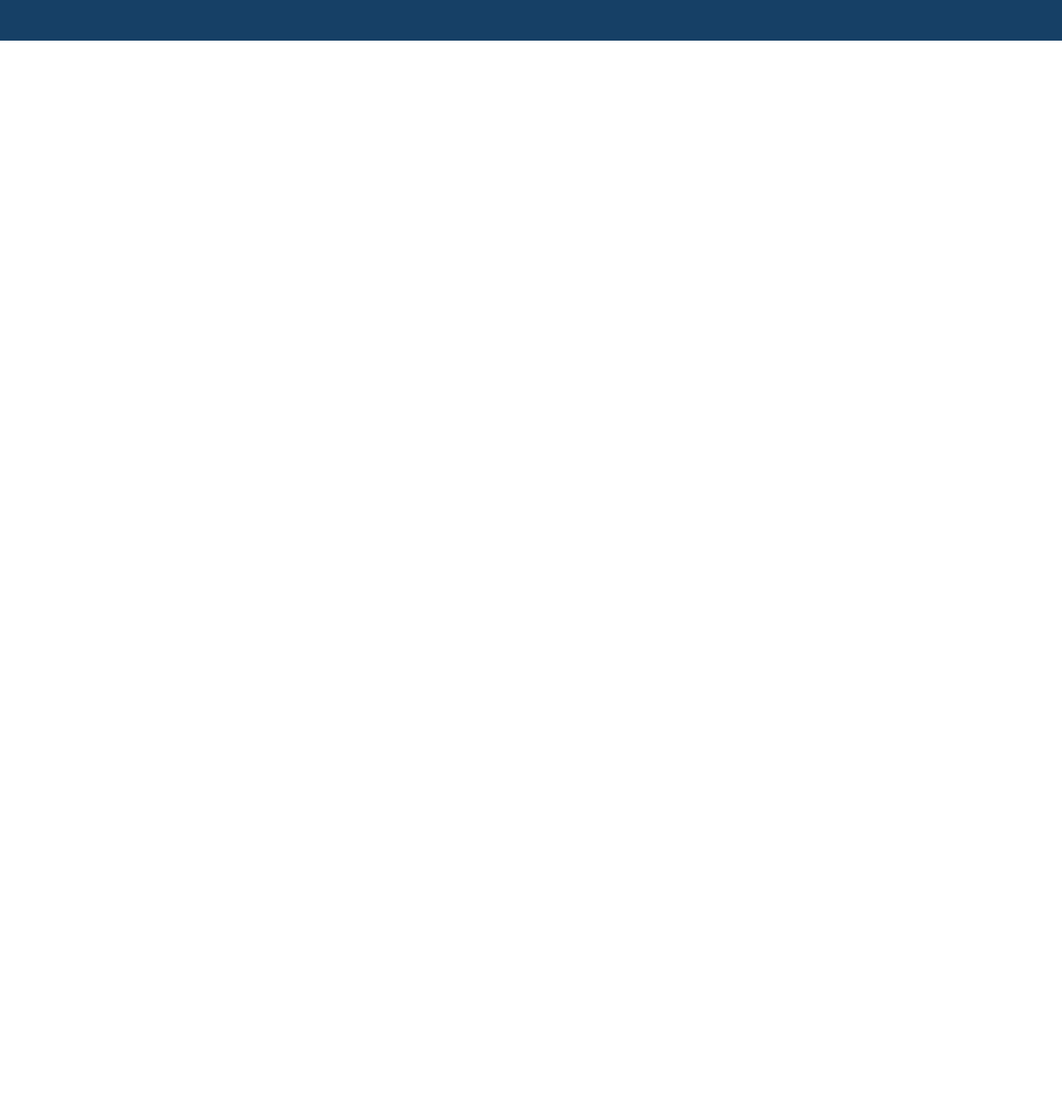
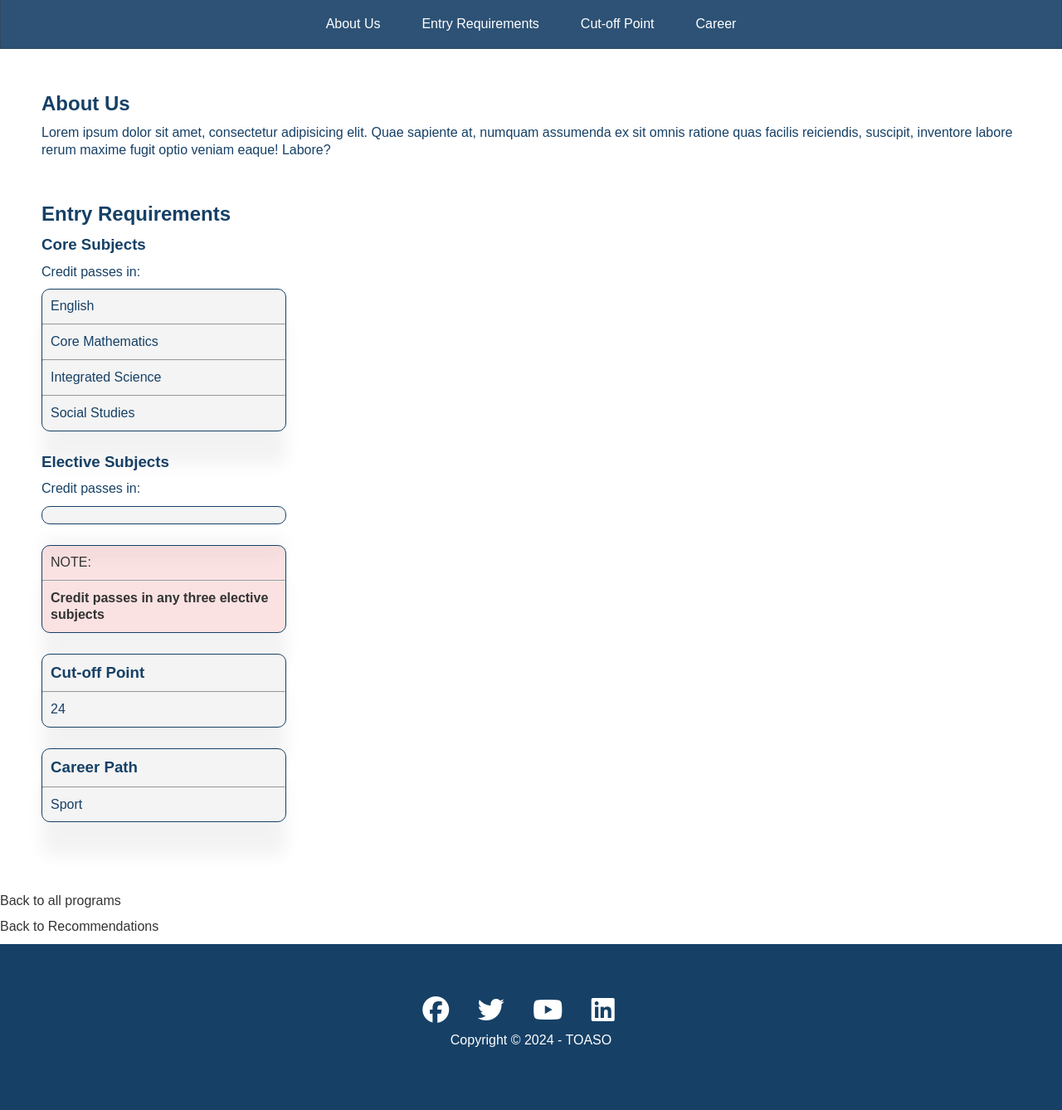
Before and after one commit to QPaaSam/toaso-backend, a Django app: page /programs/6/ in a window 1280 px wide. Shown: the part 519-1857 px from the top of the page at 83% size. Before the commit the page ends 568 px from the top, so only its background shows below. Run offline with Django 5.2, Linux system fonts and the light colour scheme; data comes from the database, SQL or seed files in the repository; some libraries are stand-ins or nearby versions.

Commit message:
course details page

```diff
--- a/toaso/templates/toaso/base.html
+++ b/toaso/templates/toaso/base.html
@@ -208,6 +208,7 @@
     border-bottom: #3333334d 1px solid;
 }
 
+
 .navbar a{
     color:  #164066;
     padding: 10px 20px;
@@ -224,6 +225,78 @@
 
 .navbar .logo {
     font-weight: 400;
+}
+
+.navbar2 {
+    display: flex;
+    align-items: center;
+    justify-content: space-between;
+    background:  #163f66e5;
+    width: 100%;
+    height: 60px;
+    top: 0px;
+    padding: 0 30px;
+    border: #3333334d 1px solid;
+}
+
+
+.navbar2 a{
+    color:  #fff;
+    padding: 10px 20px;
+    margin: 0 5px;
+}
+
+.navbar2 a:hover {
+    border-bottom: #38A1FF 2px solid;
+}
+
+.navbar2 ul {
+
+    display: flex;
+    margin: auto;
+}
+
+.navbar2 nav{
+    margin: auto;
+}
+
+.main-content{
+    padding: 50px;
+}
+
+#about {
+    margin-bottom: 50px;
+}
+
+#requirements h1{
+    margin-bottom: 10px;
+}
+
+.core {
+    border: solid 1px #164066;
+    background: #f4f4f4;
+    max-width: 25%;
+    border-radius: 10px;
+    box-shadow: 0px 40px 20px 0px rgba(1, 0, 0, 0.05);
+    margin-bottom: 25px;
+}
+
+.core li{
+    padding: 10px;
+}
+
+.note {
+    border: solid 1px #164066;
+    background: rgba(240, 155, 155, 0.29);
+    max-width: 25%;
+    border-radius: 10px;
+    box-shadow: 0px 40px 20px 0px rgba(1, 0, 0, 0.05);
+    margin-bottom: 25px;
+    color: #333;
+}
+
+.note li{
+    padding: 10px;
 }
 
 .footer {
@@ -260,6 +333,16 @@
     }
 }
 
+@media(max-width: 768px) {
+    .core{
+        max-width:60%;
+    }
+
+    .note{
+        max-width: 60%;
+    }
+}
+
     </style>
 </head>
 <body id="home">
@@ -270,10 +353,10 @@
             </h1>
             <nav>
                 <ul>
-                    <li><a href="#home">Home</a></li>
-                    <li><a href="#about">About</a></li>
-                    <li><a href="#services">Services</a></li>
-                    <li><a href="#contact">Contact Us</a></li>
+                    <li><a href="{% url 'home' %}">Home</a></li>
+                    <li><a href="{% url 'about' %}">About</a></li>
+                    <li><a href="{% url 'services' %}">Services</a></li>
+                    <li><a href="{% url 'contact' %}">Contact Us</a></li>
                 </ul>
             </nav>
         </div>
--- a/toaso/templates/toaso/program_detail.html
+++ b/toaso/templates/toaso/program_detail.html
@@ -9,12 +9,65 @@
 </head>
 <body>
 {% block content %}
+
+<section id="section-find" class="solutions flex-columns">
+    <div class="row">
+        <div class="column">
+            <div class="column-2">
                 <h1> {{program.name}} </h1>
-    <p>{{ program.description }}</p>
-    <p><strong>Core Requirements: </strong>
-        Credit passes in English, Core Mathematics, Integrated Science & Social Studies
-    <p><strong>Elective Requirements: </strong>
-        {% if program.elective_reqirement_logic == 'ANY' %}
+                <p>{{ program.description }}</p>                <a href="" class="btn btn-outline">Read More</a>
+            </div>
+        </div>
+        <div class="column">
+            <div class="column-1">
+                <img src="images/image3.png" alt="">
+            </div>
+        </div>
+    </div>
+</section>
+<header class="hero">
+    <div id="navbar" class="navbar2">
+        <nav>
+            <ul>
+                <li><a href="#">About Us</a></li>
+                <li><a href="#">Entry Requirements</a></li>
+                <li><a href="#">Cut-off Point</a></li>
+                <li><a href="#">Career</a></li>
+            </ul>
+        </nav>
+    </div>
+</header>
+<main>
+<div class="main-content">
+
+    <section id="about">
+        <h1>About Us</h1>
+        <p>Lorem ipsum dolor sit amet, consectetur adipisicing elit. Quae sapiente at, numquam assumenda ex sit omnis ratione quas facilis reiciendis, suscipit, inventore labore rerum maxime fugit optio veniam eaque! Labore?</p>
+    </section>
+
+    <section id="requirements">
+        <h1>Entry Requirements</h1>
+        <div>
+            <h3>Core Subjects</h3>
+            <p>Credit passes in:</p>
+            <div class="core">
+                <ul>
+                    <li>English</li>
+                    <hr>
+                    <li>Core Mathematics</li>
+                    <hr>
+                    <li>Integrated Science</li>
+                    <hr>
+                    <li>Social Studies</li>
+                </ul>
+            </div>
+
+
+            <h3>Elective Subjects</h3>
+            <p>Credit passes in:</p>
+            <div class="core">
+                <ul>
+                    <li>{% if program.elective_reqirement_logic == 'ANY' %}
                         Credit passes in any three electives
                     {% elif program.elective_requirement_logic == 'ALL' %}
                         {% for elective in program.elective_requirements.all %}
@@ -22,13 +75,52 @@
                         {% endfor %}
                     {% elif program.elective_requirement_logic == 'CONSTANT_PLUS_TWO' %}
                         {{ program.constant_elective }} and any two elective subjects
-        {% endif %}
-    <p><strong>NOTE: </strong> {{program.note}} </p>
-    <p><strong> Cut-off Point: </strong> {{program.cut_off_point}}</p>
-    <p><strong> Career Pathways: </strong> {{program.career}}</p>
+                    {% endif %}</li>
+
+                </ul>
+            </div>
+
+            <div class="note">
+                <ul>
+                    <li>
+                        NOTE:
+                    </li>
+                    <hr>
+                    <li>
+                        <strong> {{program.note}} </strong>
+                    </li>
+                </ul>
+            </div>
+
+
+            <div class="core">
+                <ul>
+                    <li>
+                        <h3>Cut-off Point</h3>
+                    </li>
+                    <hr>
+                    <li> {{program.cut_off_point}}</li>
+                </ul>
+            </div>
+
+            <div class="core">
+                <ul>
+                    <li>
+                        <h3>Career Path</h3>
+                    </li>
+                    <hr>
+                    <li> {{program.career}}</li>
+                </ul>
+            </div>
+        </div>
+    </section>
+
+</div>
+
     <p><a href="{% url 'programs' %}">Back to all programs</a></p>
 
     <p><a href="{% url 'view_recommendations' %}"> Back to Recommendations</a></p>
 {% endblock content %}
+
 </body>
 </html>
--- a/toaso/urls.py
+++ b/toaso/urls.py
@@ -1,10 +1,12 @@
 from django.urls import path
-from .views import index, base
+from .views import index, about, services, contact
 from .views import user_recommendations, all_programs, program_detail, view_recommendations
 
 urlpatterns = [
     path('',index, name='home'),
-    path('base/',base, name='base'),
+    path('about/', about, name='about'),
+    path('services/',services, name='services'),
+    path('contact/',contact, name='contact'),
     path('recommendations/', user_recommendations, name='user_recommendations'),
     path('view-recommendations/', view_recommendations, name='view_recommendations'),
     path('programs/', all_programs, name='programs'),
--- a/toaso/views.py
+++ b/toaso/views.py
@@ -8,8 +8,14 @@
 def index(request):
     return render(request, 'toaso/home.html')
 
-def base(request):
-    return render(request, 'toaso/base.html')
+def about(request):
+    return render(request, 'toaso/about.html')
+
+def services(request):
+    return render(request, 'toaso/services.html')
+
+def contact(request):
+    return render(request, 'toaso/contact.html')
 
 def recommend_programs(user_profile):
     recommendations = []
```
Also changed, not shown: toaso/templates/toaso/about.html (added, +14 -0 lines), toaso/templates/toaso/contact.html (added, +14 -0 lines), toaso/templates/toaso/services.html (added, +14 -0 lines). Lines whose indentation alone changed are shown as unchanged.
